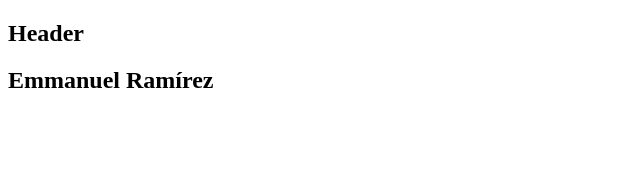
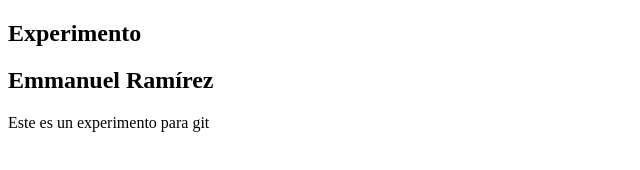
Before and after one commit to JergCode/git, a plain HTML site: page index.html in a window 1280 px wide. Shown: the whole page, without its empty margins (0-640 px from the left). Drawn offline with Linux system fonts and the light colour scheme.

Commit message:
este es un experimento, con una nueva branch

```diff
--- a/index.html
+++ b/index.html
@@ -8,7 +8,7 @@
 	</HEAD>
 	<BODY>
 		<header>
-			<h2>Header</h2>
+			<h2>Experimento</h2>
 		</header>
 		<div class="container">
 			<div class="row">
@@ -18,5 +18,8 @@
 			</div>
 		</div>
 
+		<footer>
+			<p>Este es un experimento para git</p>
+		</footer>
 	</BODY>
 </HTML>
```
